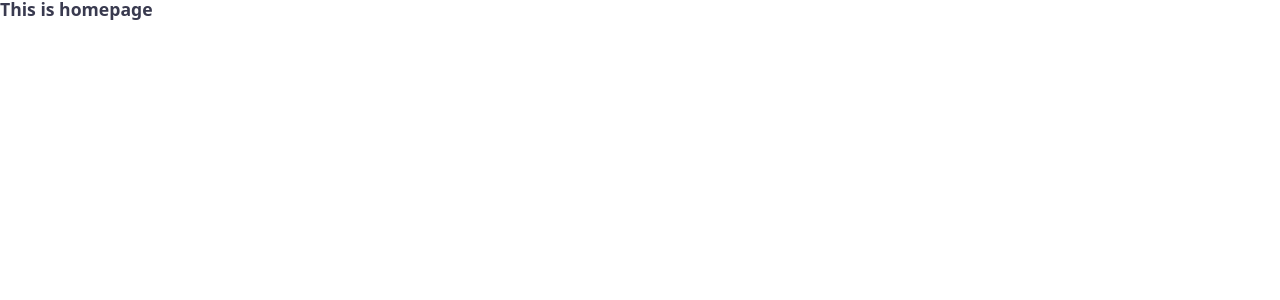
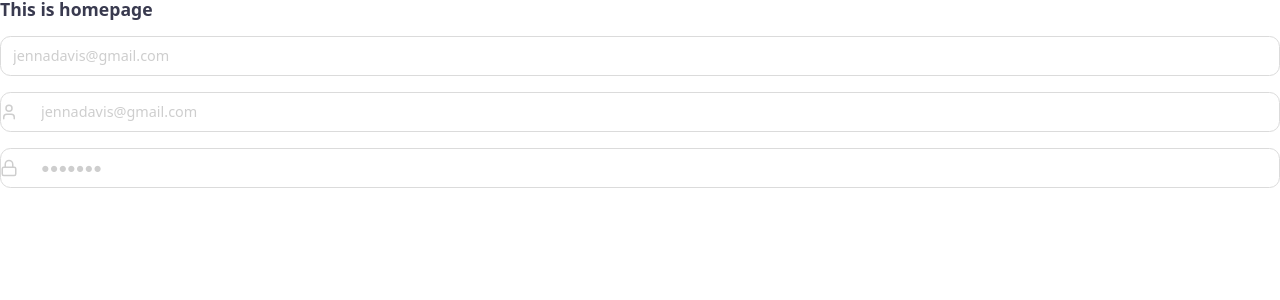
Before and after one commit to nhatduong-agilityio/social-sphere, a Next.js app in the folder frontend/: page / in a window 1280 px wide. Shown: the top 300 px of the page. Built offline with nearby package versions, Linux system fonts and the light colour scheme.

Commit message:
Feature / Implement Input component

```diff
--- a/frontend/src/app/page.tsx
+++ b/frontend/src/app/page.tsx
@@ -1,7 +1,22 @@
+import { Input } from '@/components/ui/input';
+import { LockIcon, UserIcon } from 'lucide-react';
+
 const Homepage = () => {
   return (
-    <main className="container mx-auto">
+    <main className="container flex flex-col mx-auto gap-4">
       <h1 className="text-lg font-semibold">This is homepage</h1>
+      <Input placeholder="jennadavis@gmail.com" />
+      <Input
+        startIcon={<UserIcon size="18" />}
+        variant="icon"
+        placeholder="jennadavis@gmail.com"
+      />
+      <Input
+        type="password"
+        startIcon={<LockIcon size="18" />}
+        variant="icon"
+        placeholder="&#9679;&#9679;&#9679;&#9679;&#9679;&#9679;&#9679;"
+      />
     </main>
   );
 };
--- /dev/null
+++ b/frontend/src/components/ui/input.tsx
@@ -0,0 +1,71 @@
+'use client';
+
+import * as React from 'react';
+import { cn } from '@/utils/cn';
+import { cva, VariantProps } from 'class-variance-authority';
+
+const inputVariants = cva(
+  'flex h-10 w-full rounded-lg border border-input bg-background px-3 py-2 text-base file:border-0 file:bg-transparent file:text-sm file:font-medium file:text-foreground placeholder:text-muted-foreground outline-none disabled:cursor-not-allowed disabled:opacity-50',
+  {
+    variants: {
+      variant: {
+        default: '',
+        icon: 'transition-colors duration-500 ease-in-out focus:border-sphere-30',
+      },
+    },
+    defaultVariants: {
+      variant: 'default',
+    },
+  },
+);
+
+export interface InputProps
+  extends React.InputHTMLAttributes<HTMLInputElement>,
+    VariantProps<typeof inputVariants> {
+  startIcon?: React.ReactNode;
+  endIcon?: React.ReactNode;
+}
+
+const Input = React.forwardRef<HTMLInputElement, InputProps>(
+  ({ startIcon, endIcon, className, variant, type, ...props }, ref) => {
+    const [isFocused, setIsFocused] = React.useState(false);
+
+    const renderIcon = (
+      icon: React.ReactNode,
+      position: 'left' | 'right',
+      isFocused: boolean,
+    ) =>
+      icon && (
+        <div
+          className={cn(
+            `absolute ${position}-3 top-1/2 -translate-y-1/2 transition-colors duration-500 ease-in-out`,
+            isFocused ? 'text-sphere-30' : 'text-icon-secondary',
+          )}
+        >
+          {icon}
+        </div>
+      );
+
+    return (
+      <div className="relative flex items-center outline-">
+        {renderIcon(startIcon, 'left', isFocused)}
+        <input
+          type={type}
+          className={cn(
+            inputVariants({ variant, className }),
+            startIcon && 'pl-10',
+            endIcon && 'pr-10',
+          )}
+          ref={ref}
+          onFocus={() => setIsFocused(true)}
+          onBlur={() => setIsFocused(false)}
+          {...props}
+        />
+        {renderIcon(endIcon, 'right', isFocused)}
+      </div>
+    );
+  },
+);
+Input.displayName = 'Input';
+
+export { Input };
--- a/frontend/src/styles/globals.css
+++ b/frontend/src/styles/globals.css
@@ -44,7 +44,7 @@
 
     --muted: 220 14.3% 95.9%;
 
-    --muted-foreground: 220 8.9% 46.1%;
+    --muted-foreground: 0 0% 80.87%;
 
     --accent: 220 14.3% 95.9%;
 
@@ -58,7 +58,7 @@
     --border-secondary: 0 0% 85.88%;
     --border-tertiary: 230.62 15.53% 59.61%;
 
-    --input: 220 13% 91%;
+    --input: 0 0% 85.88%;
 
     --ring: 224 71.4% 4.1%;
 
@@ -101,21 +101,22 @@
     --line-height-3xl: 3.25rem;
 
     /* Sphere main colors*/
-    --sphere-10: 213 72% 67%;
-    --sphere-20: 199 97% 45%;
-    --sphere-30: 212 73% 62%;
-    --sphere-40: 213 72% 57%;
-    --sphere-50: 214 49% 47%;
+    --sphere-10: 212.86 74.12% 66.67%;
+    --sphere-20: 199.65 97.41% 45.49%;
+    --sphere-30: 213.1 74.36% 61.76%;
+    --sphere-40: 213.29 74.55% 56.86%;
+    --sphere-50: 213.85 48.95% 46.86%;
 
     /* Sphere green colors*/
-    --sphere-green-10: 156 83% 51%;
-    --sphere-green-20: 173 65% 55%;
+    --sphere-green-10: 152.54 79.45% 50.39%;
+    --sphere-green-20: 172.35 64.5% 54.71%;
+
 
     /* Icon color*/
-    --icon: 228 13% 50%;
-    --icon-primary: 228 11% 51%;
-    --icon-secondary: 0 0% 81%;
-    --icon-light: 0 0% 98%;
+    --icon: 229.71 13.83% 50.39%;
+    --icon-primary: 229.29 11.29% 51.37%;
+    --icon-secondary: 0 0% 80.78%;
+    --icon-light:  0 0% 98.04%;
   }
   .dark {
     --body: 218.18 25.98% 24.9%;
@@ -142,7 +143,7 @@
 
     --muted: 215 27.9% 16.9%;
 
-    --muted-foreground: 217.9 10.6% 64.9%;
+    --muted-foreground: 218.4 24.04% 40.78%;
 
     --accent: 215 27.9% 16.9%;
 
@@ -156,7 +157,7 @@
     --border-secondary:  220 25.23% 20.98%;
     --border-tertiary: 230.62 15.53% 59.61%;
 
-    --input: 215 27.9% 16.9%;
+    --input: 220 25.23% 20.98%;
 
     --ring: 216 12.2% 83.9%;
 
@@ -171,10 +172,10 @@
     --chart-5: 340 75% 55%;
 
     /* Icon color*/
-    --icon: 228 13% 50%;
-    --icon-primary: 228 11% 51%;
-    --icon-secondary: 225 14% 68%;
-    --icon-light: 0 0% 98%;
+    --icon: 229.71 13.83% 50.39%;
+    --icon-primary: 229.29 11.29% 51.37%;
+    --icon-secondary: 232.17 14.11% 68.04%;
+    --icon-light: 0 0% 98.04%;
   }
 }
 
```
